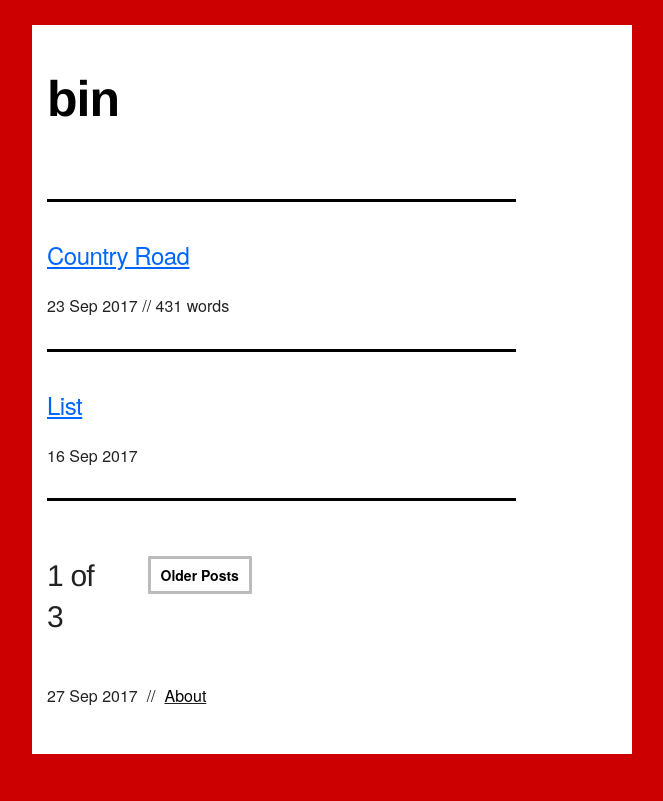
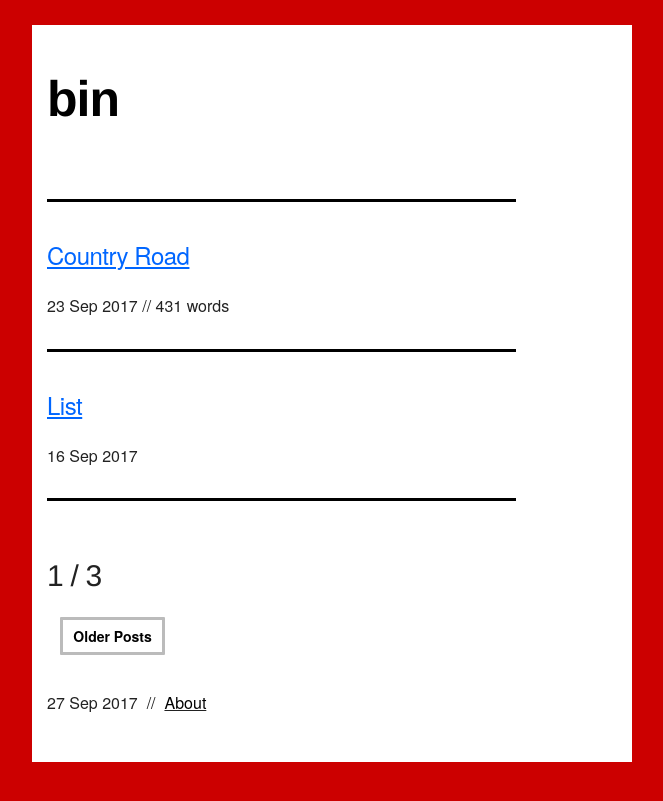
Before and after one commit to mt-trash/mt-trash.github.io, a Jekyll site: the page built from index.html, in a window 1280 px wide. Shown: the top 801 px of the page, without its empty margins (308-971 px from the left). Built offline with Jekyll 4.4.1, drawn with Linux system fonts in a browser that asks for light colours; the list of posts is cut into pages by our own code.

Commit message:
edit look of page count

```diff
--- a/index.html
+++ b/index.html
@@ -19,13 +19,11 @@ title: Empty Trash
   </div>
 </div>
 <div class="row">
-  <div class="two columns" style="margin-bottom: 1%">
-  <h4>{{ paginator.page }} of {{ paginator.total_pages }}</h4>
-  </div>
   <div class="eight columns" style="margin-bottom: 1%">
+  <h4>{{ paginator.page }} / {{ paginator.total_pages }}</h4>&nbsp;&nbsp;
   {% if paginator.next_page %}
     <a class="button" href="{{ paginator.next_page_path }}">Older Posts</a>
-  {% endif %}    {% if paginator.previous_page %}
+  {% endif %}&nbsp;&nbsp;{% if paginator.previous_page %}
     <a class="button" href="{{ paginator.previous_page_path }}">Newer Posts</a>
   {% endif %}
   </div>
```
